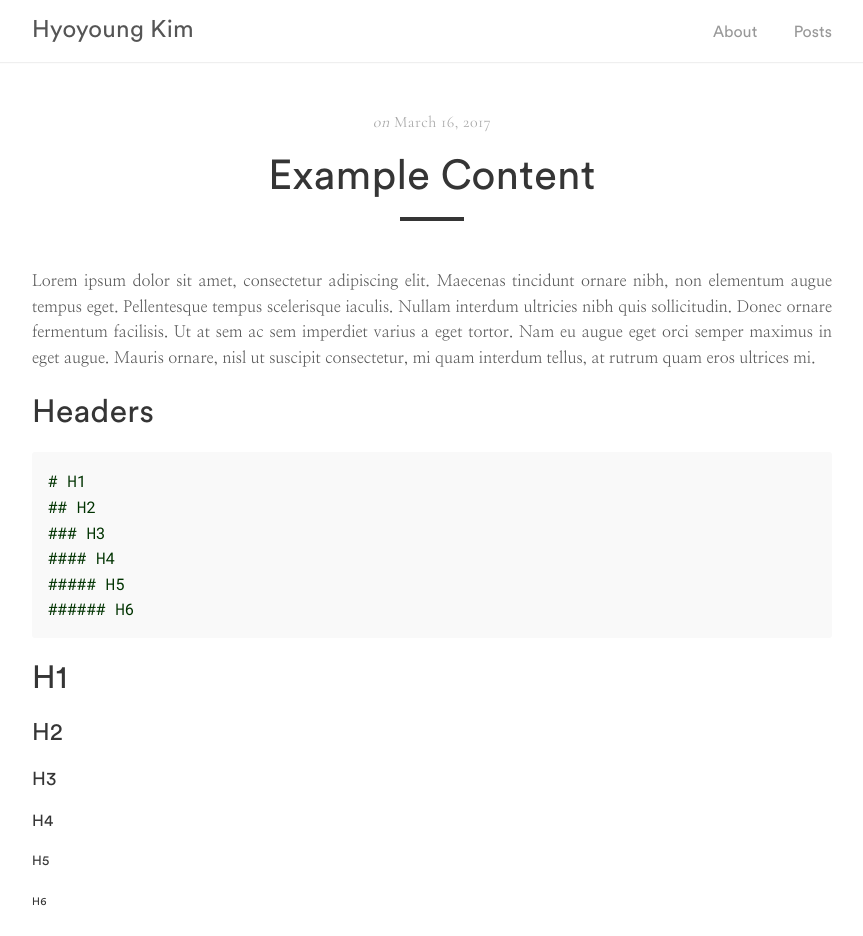
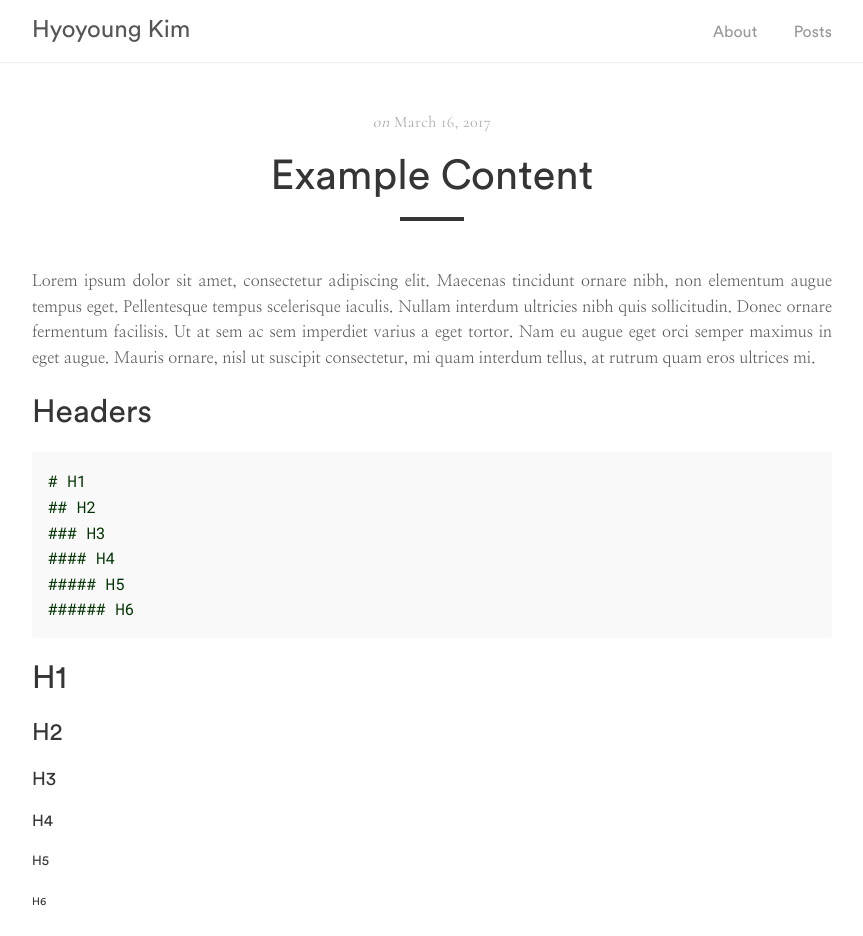
Before and after one commit to hyngkm/hyngkm.github.io, a Jekyll site: the page built from _posts/2017-03-16-example-content.md, in a window 1280 px wide. Shown: the top 936 px of the page, without its empty margins (208-1071 px from the left). Built offline with Jekyll 4.4.1, drawn with Linux system fonts in a browser that asks for light colours.

Commit message:
Update _base.scss

```diff
--- a/_sass/tale/_base.scss
+++ b/_sass/tale/_base.scss
@@ -34,7 +34,6 @@ h6 {
   font-family: $sans-serif;
   line-height: normal;
   font-weight: normal;
-  letter-spacing: .3px;
 }
 
 a {
```
